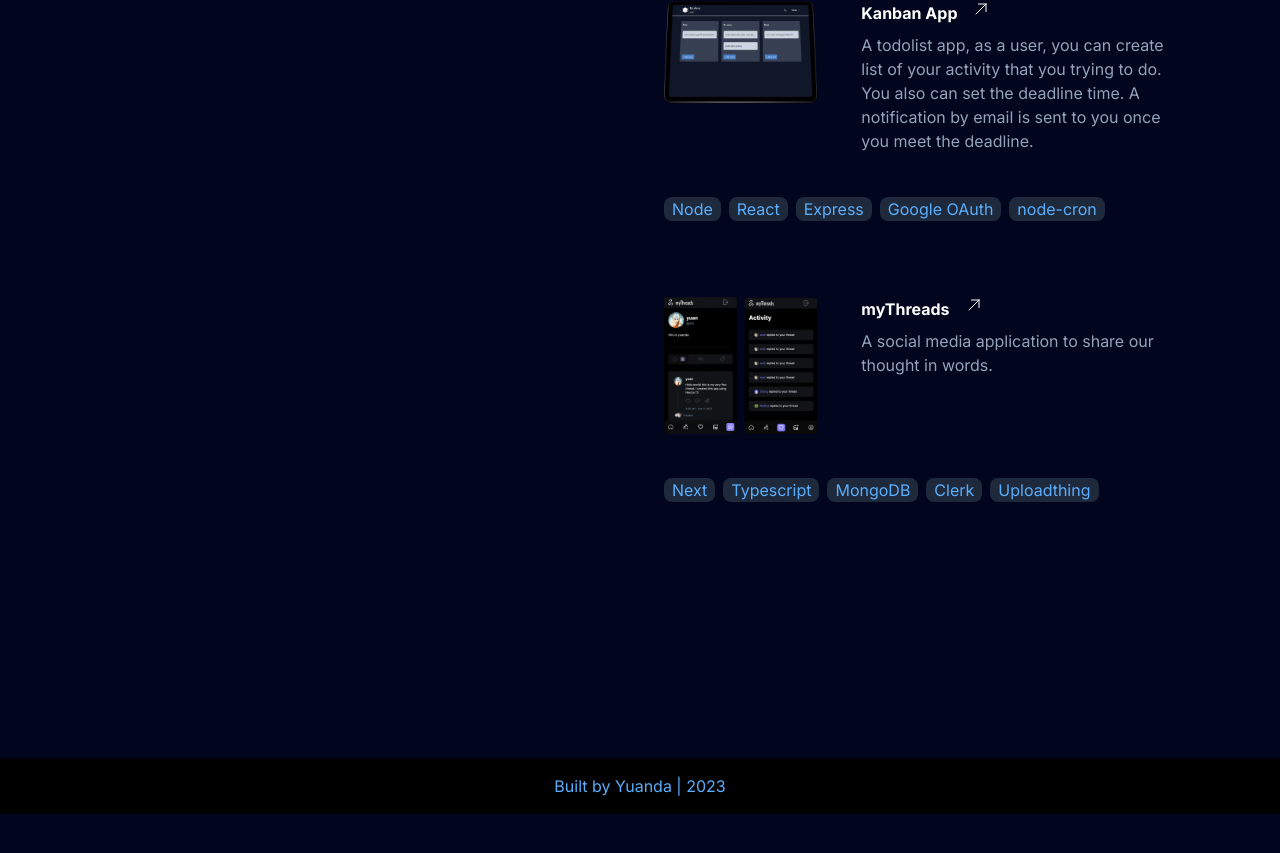
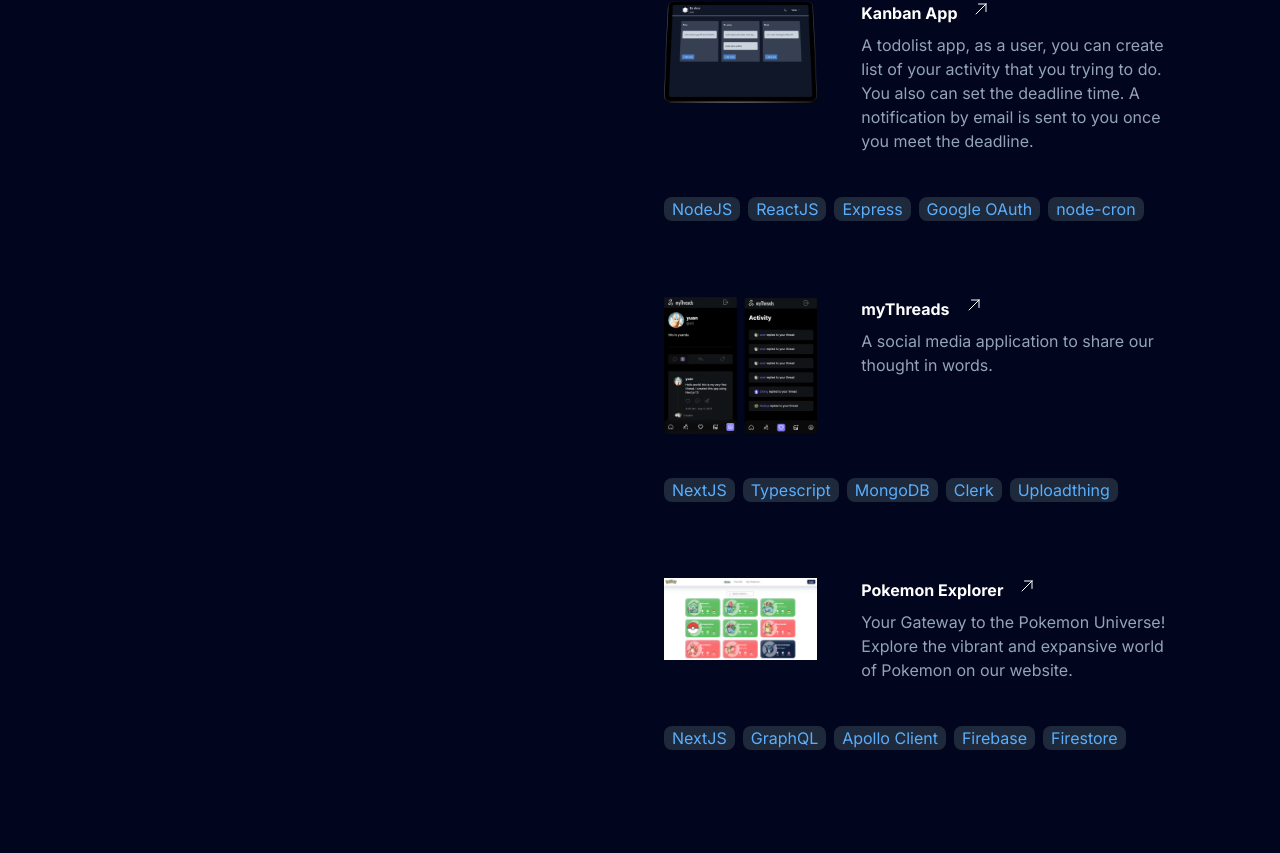
Before and after one commit to yuandasp/website_portfolio, a Next.js app in the folder portfolio-web/: page / in a window 1280 px wide. Shown: the part 1267-2120 px from the top of the page. Before the commit the page ends 2081 px from the top, so only its background shows below. Built offline with nearby package versions, Linux system fonts and the light colour scheme.

Commit message:
add pokemon project

```diff
--- a/portfolio-web/src/components/Projects.tsx
+++ b/portfolio-web/src/components/Projects.tsx
@@ -7,7 +7,15 @@ const datas = [
       "Pharmacy App is an e-commerce web application for selling products and medicines",
     image: "/pharmacy.png",
     link: "https://pharmacy-app.yuandaputri.com/",
-    tags: ["Node", "React", "Express", "Redux", "Formik", "JWT", "Nodemailer"],
+    tags: [
+      "NodeJS",
+      "ReactJS",
+      "Express",
+      "Redux",
+      "Formik",
+      "JWT",
+      "Nodemailer",
+    ],
   },
   {
     projectName: "Kanban App",
@@ -15,14 +23,36 @@ const datas = [
       "A todolist app, as a user, you can create list of your activity that you trying to do. You also can set the deadline time. A notification by email is sent to you once you meet the deadline.",
     image: "/kanban.png",
     link: "https://kanban.yuandaputri.com/login",
-    tags: ["Node", "React", "Express", "Google OAuth", "node-cron", "Tailwind"],
+    tags: [
+      "NodeJS",
+      "ReactJS",
+      "Express",
+      "Google OAuth",
+      "node-cron",
+      "Tailwind",
+    ],
   },
   {
     projectName: "myThreads",
     description: "A social media application to share our thought in words.",
     image: "/mythreads.png",
     link: "https://mythreads.yuandaputri.com/",
-    tags: ["Next", "Typescript", "MongoDB", "Clerk", "Uploadthing", "Tailwind"],
+    tags: [
+      "NextJS",
+      "Typescript",
+      "MongoDB",
+      "Clerk",
+      "Uploadthing",
+      "Tailwind",
+    ],
+  },
+  {
+    projectName: "Pokemon Explorer",
+    description:
+      "Your Gateway to the Pokemon Universe! Explore the vibrant and expansive world of Pokemon on our website.",
+    image: "/pokemon.png",
+    link: "https://pokemon.yuandaputri.com/",
+    tags: ["NextJS", "GraphQL", "Apollo Client", "Firebase", "Firestore"],
   },
 ];
 
```
Also changed, not shown: portfolio-web/public/pokemon.png (added), 1 other file (tests, documents, lock files or other folders).
